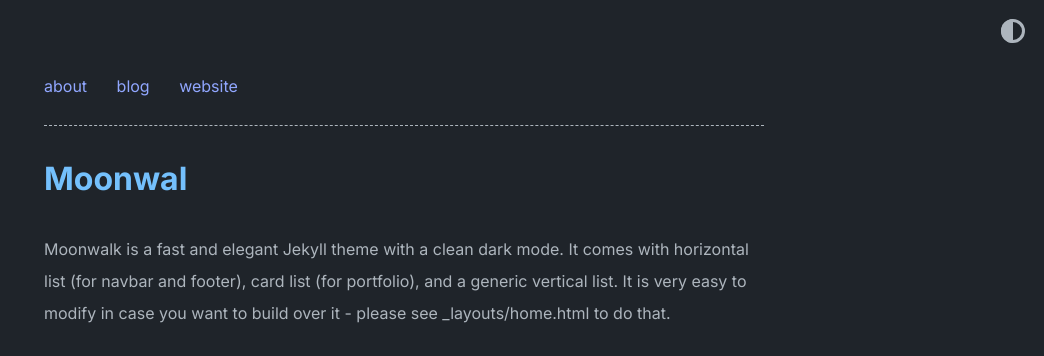
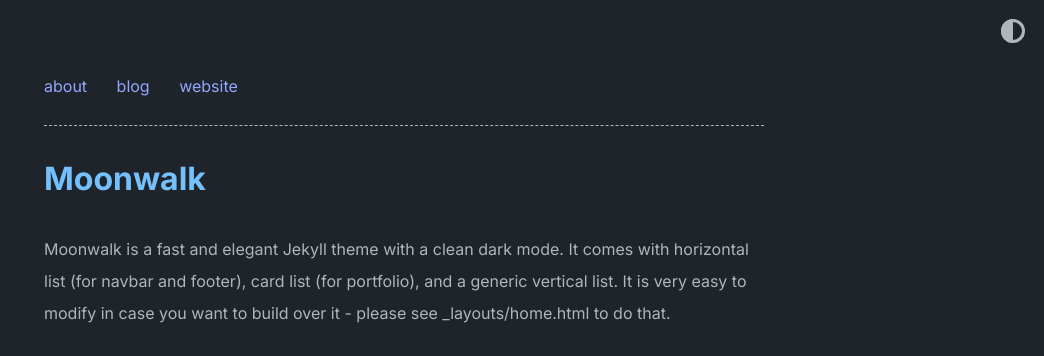
Before and after one commit to upod0310/upod0310.github.com, a Jekyll site: the page built from index.md, in a window 1280 px wide. Shown: the top 356 px of the page, without its empty margins (236-1280 px from the left). Built offline with Jekyll 4.4.1, drawn with Linux system fonts in a browser that asks for light colours.

Commit message:
Update _config.yml

```diff
--- a/_config.yml
+++ b/_config.yml
@@ -1,4 +1,4 @@
-title: Moonwal
+title: Moonwalk
 author: Abhinav Saxena
 url: https://www.abhinavsaxena.com/moonwalk # root address of the site
 description: > # description of the site (multiple lines allowed)
```
